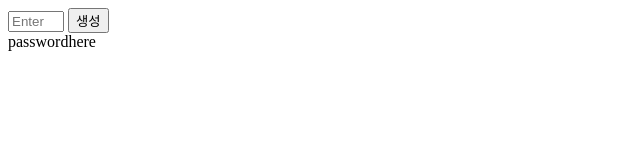
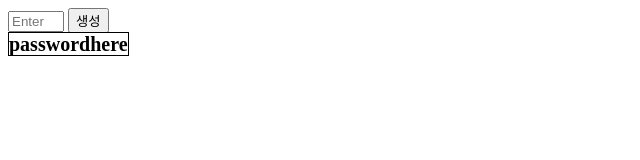
Before and after one commit to HyeontaeRyu/HTML_WORKSPACE, a plain HTML site: page HTML/test.html in a window 1280 px wide. Shown: the whole page, without its empty margins (0-640 px from the left). Drawn offline with Linux system fonts and the light colour scheme.

Commit message:
modified:   HTML/test.html

```diff
--- a/HTML/test.html
+++ b/HTML/test.html
@@ -17,6 +17,13 @@
         }
       }
     </script>
+    <style>
+      #passwordHere {
+        font-size: 20px;
+        font-weight: bold;
+        border: 1px solid black;
+      }
+    </style>
 
   </head>
   <body>
```
